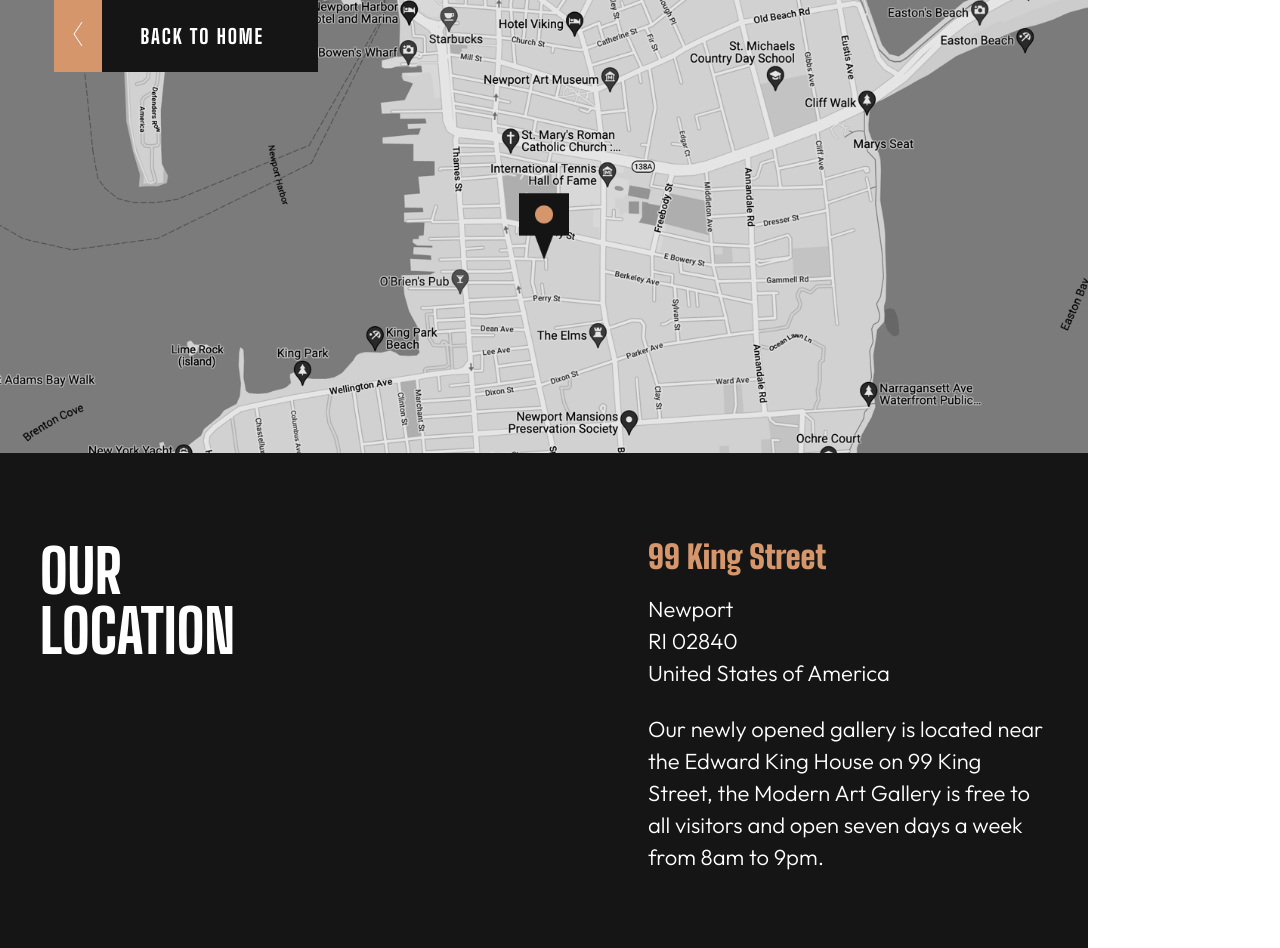
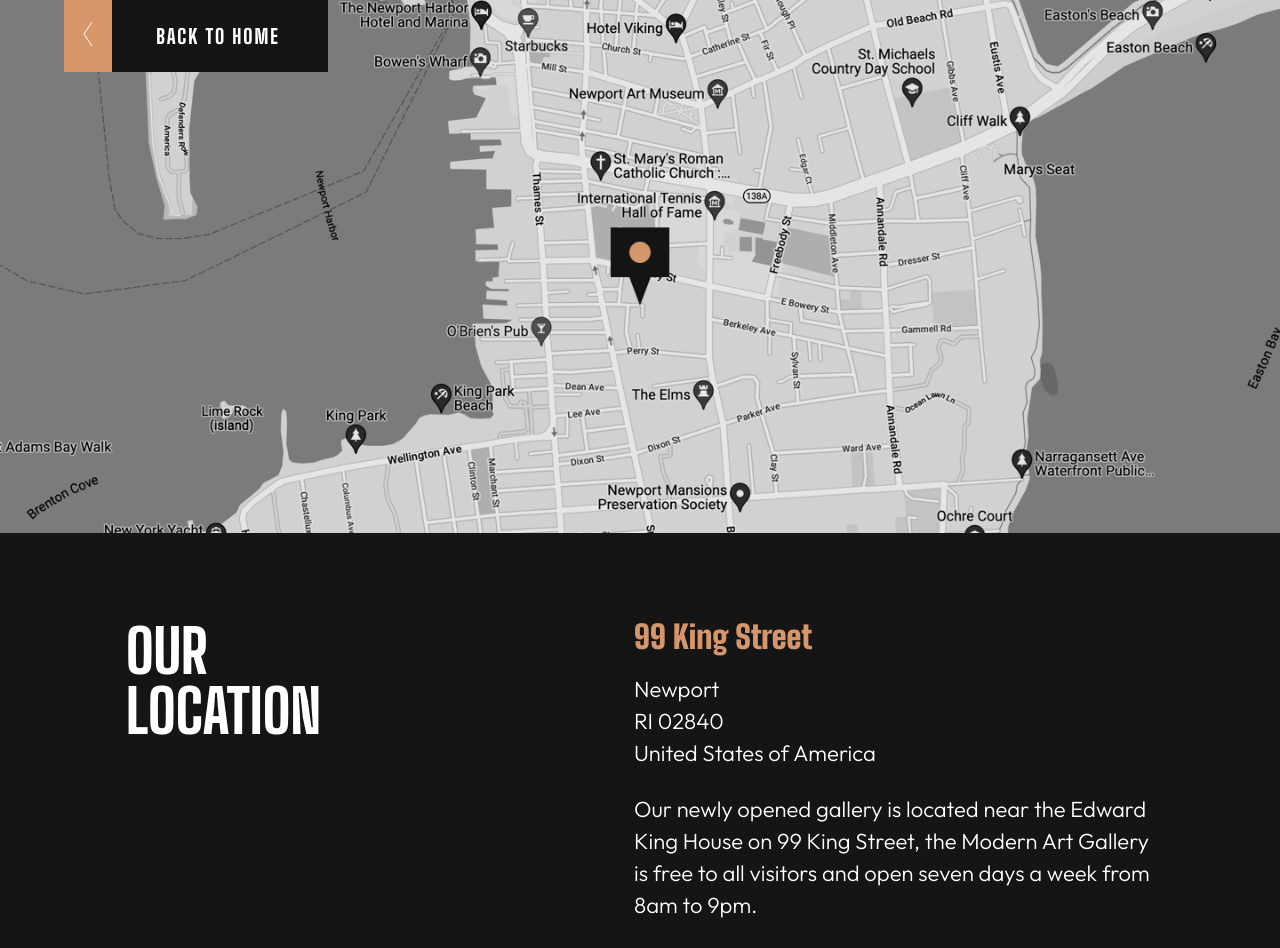
Before and after one commit to EseAlli/art-gallery, a plain HTML site: page location.html in a window 1280 px wide. Shown: the top 948 px of the page. Drawn offline with Linux system fonts and the light colour scheme.

Commit message:
location desktop view implemented

```diff
--- a/index.css
+++ b/index.css
@@ -46,9 +46,13 @@ header section {
 }
 
 header a {
+  inline-size: 50%;
   margin: 2rem 0;
+}
+
+header a,
+.back-btn a {
   display: inline-block;
-  inline-size: 50%;
   background-color: var(--primary-black);
   color: var(--primary-white);
   padding: 1.5rem 0;
@@ -62,11 +66,10 @@ header a {
   position: relative;
 }
 
-header a::after {
-  content: url(./assets/icon-arrow-right.svg);
+header a::after,
+.back-btn a::before {
   background-color: var(--primary-gold);
   position: absolute;
-  right: -2rem;
   height: 100%;
   top: 0;
   display: flex;
@@ -75,13 +78,22 @@ header a::after {
   justify-content: center;
 }
 
-header a:hover {
+header a::after {
+  content: url(./assets/icon-arrow-right.svg);
+  right: -2rem;
+}
+
+header a:hover,
+.back-btn a:hover {
   background-color: var(--primary-gold);
   cursor: pointer;
+  transition: all 0.5s ease-in;
 }
 
-header a:hover::after {
+header a:hover::after,
+.back-btn a:hover::before {
   background-color: var(--primary-black);
+  transition: all 0.5s ease-in;
 }
 
 .home {
@@ -124,7 +136,7 @@ section.location {
 
 .location h2 {
   color: var(--primary-white);
-  max-width: 120px;
+  max-width: 280px;
 }
 
 .location h3 {
@@ -200,31 +212,12 @@ section p {
 
 .back-btn a {
   margin: 0;
-  display: inline-block;
   inline-size: 100%;
-  background-color: var(--primary-black);
-  color: var(--primary-white);
-  padding: 1.5rem 0.5rem 1.5rem 2.5rem;
-  text-align: center;
-  text-transform: uppercase;
-  font-family: "Big Shoulders Display", cursive;
-  font-weight: 800;
-  font-size: 20px;
-  line-height: 24px;
-  letter-spacing: 0.12rem;
-  position: relative;
+  padding: 1.5rem 2rem 1.5rem 4.75rem;
 }
 
 .back-btn a::before {
   content: url(./assets/icon-arrow-left.svg);
-  background-color: var(--primary-gold);
-  position: absolute;
-  height: 100%;
-  top: 0;
-  display: flex;
-  align-items: center;
-  inline-size: 48px;
-  justify-content: center;
   left: 0;
 }
 
@@ -444,7 +437,7 @@ footer li:hover {
     top: 10rem;
   }
 
-  main {
+  .home {
     width: 85%;
     gap: 1.875rem;
   }
@@ -461,6 +454,15 @@ footer li:hover {
   h2 {
     font-size: 60px;
     line-height: 60px;
+  }
+
+  section.location {
+    justify-content: space-around;
+    padding: 5.5rem 0.75rem;
+  }
+
+  .location p {
+    max-width: 520px;
   }
 
   .grid-1 {
```
